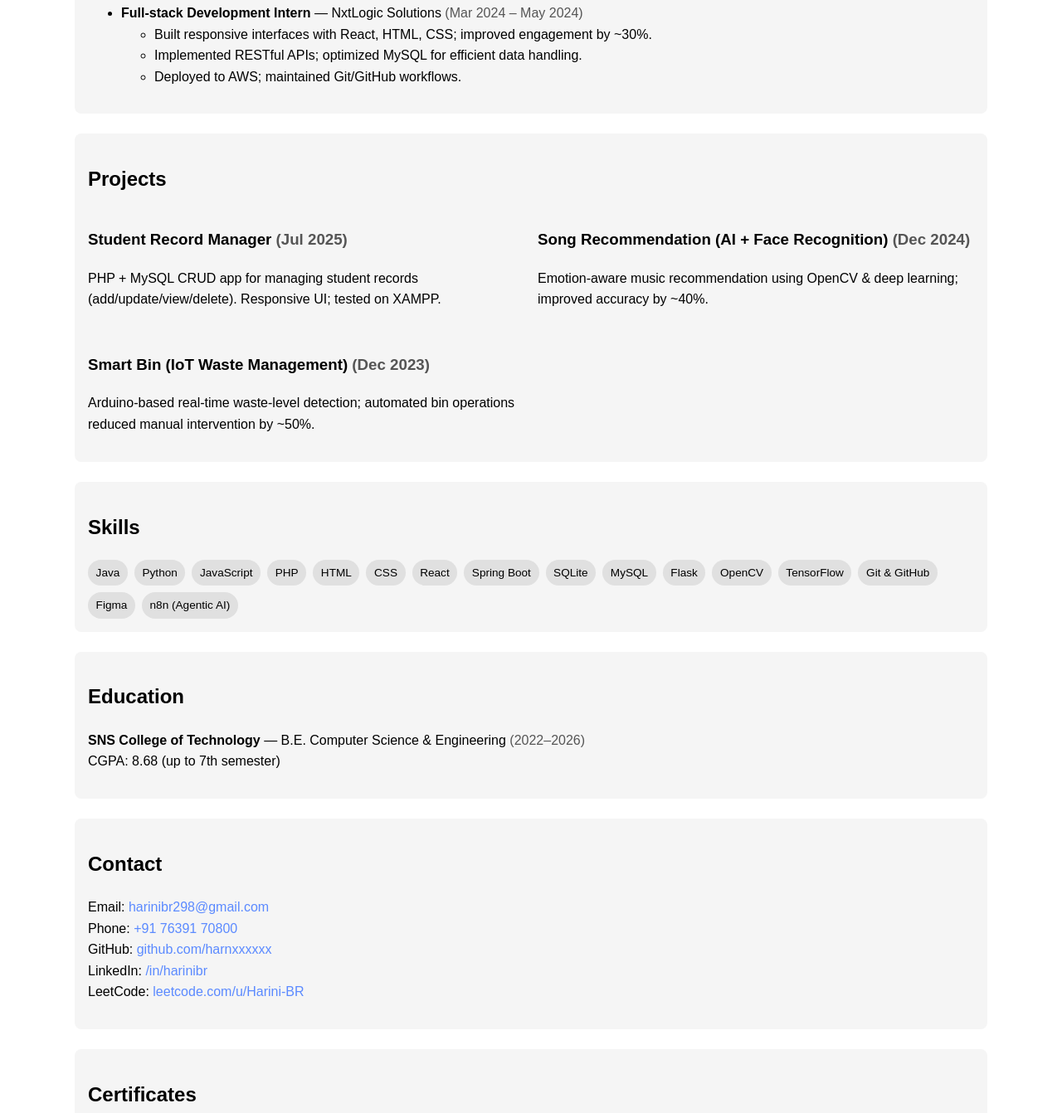
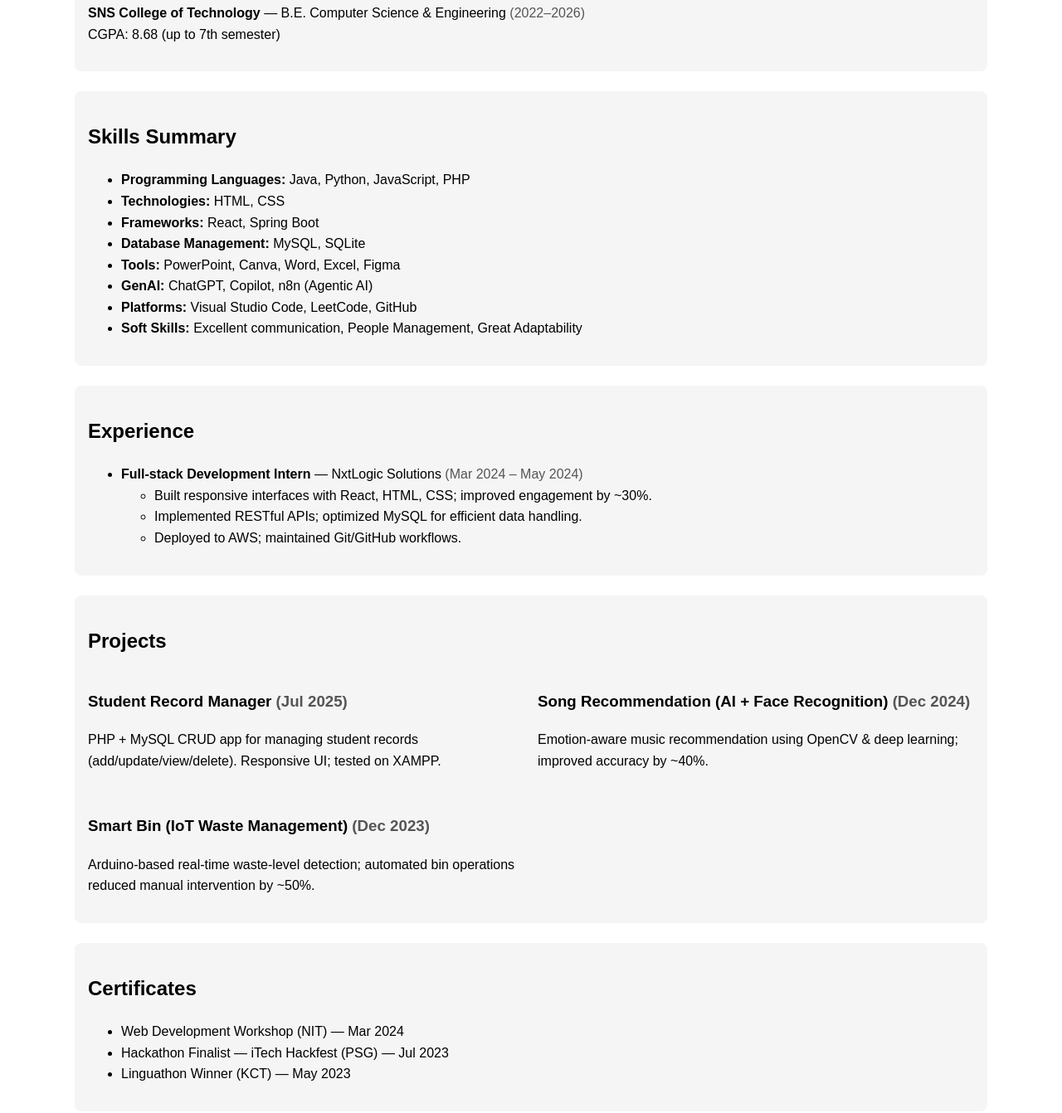
Before and after one commit to harnxxxxxx/portfolio-website, a plain HTML site: page index.html in a window 1280 px wide. Shown: the part 632-1974 px from the top of the page at 83% size. Drawn offline with Linux system fonts and the light colour scheme.

Commit message:
Update index.html

```diff
--- a/index.html
+++ b/index.html
@@ -23,7 +23,7 @@
 <main>
 <section class="card">
 <h1>Aspiring Web Solutions Engineer</h1>
-      <p class="subtitle">Full‑stack development • AI integration • React • Java • Python • Flask • OpenCV • TensorFlow • SQLite • MySQL • OOP • Git</p>
+<p class="subtitle">Full-stack development • AI integration • React • Java • Python • Flask • OpenCV • TensorFlow • SQLite • MySQL • OOP • Git</p>
 <div class="tags">
 <span class="pill">Coimbatore, IN</span>
 <span class="pill">Available for Internships & FTE (2026)</span>
@@ -31,15 +31,38 @@
 </div>
 </section>
 
+
 <section class="card">
 <h2>Professional Summary</h2>
-      <p>Hands‑on developer building scalable web apps and AI tools. Experienced in crafting dynamic UIs, optimizing performance, integrating REST APIs, and deploying to cloud. Strong problem‑solving and communication skills; comfortable across the stack from React front‑ends to Python/Flask services and SQL databases.</p>
+<p>Hands-on developer building scalable web apps and AI tools. Experienced in crafting dynamic UIs, optimizing performance, integrating REST APIs, and deploying to cloud. Strong problem-solving and communication skills; comfortable across the stack from React front-ends to Python/Flask services and SQL databases.</p>
 </section>
+
+
+<section class="card">
+<h2>Education</h2>
+<p><strong>SNS College of Technology</strong> — B.E. Computer Science & Engineering <span class="muted">(2022–2026)</span><br>CGPA: 8.68 (up to 7th semester)</p>
+</section>
+
+
+<section class="card">
+<h2>Skills Summary</h2>
+<ul class="skills-list">
+<li><strong>Programming Languages:</strong> Java, Python, JavaScript, PHP</li>
+<li><strong>Technologies:</strong> HTML, CSS</li>
+<li><strong>Frameworks:</strong> React, Spring Boot</li>
+<li><strong>Database Management:</strong> MySQL, SQLite</li>
+<li><strong>Tools:</strong> PowerPoint, Canva, Word, Excel, Figma</li>
+<li><strong>GenAI:</strong> ChatGPT, Copilot, n8n (Agentic AI)</li>
+<li><strong>Platforms:</strong> Visual Studio Code, LeetCode, GitHub</li>
+<li><strong>Soft Skills:</strong> Excellent communication, People Management, Great Adaptability</li>
+</ul>
+</section>
+
 
 <section class="card">
 <h2>Experience</h2>
 <ul>
-        <li><strong>Full‑stack Development Intern</strong> — NxtLogic Solutions <span class="muted">(Mar 2024 – May 2024)</span>
+<li><strong>Full-stack Development Intern</strong> — NxtLogic Solutions <span class="muted">(Mar 2024 – May 2024)</span>
 <ul>
 <li>Built responsive interfaces with React, HTML, CSS; improved engagement by ~30%.</li>
 <li>Implemented RESTful APIs; optimized MySQL for efficient data handling.</li>
@@ -48,6 +71,7 @@
 </li>
 </ul>
 </section>
+
 
 <section class="card">
 <h2>Projects</h2>
@@ -58,50 +82,15 @@
 </div>
 <div>
 <h3>Song Recommendation (AI + Face Recognition) <span class="muted">(Dec 2024)</span></h3>
-          <p>Emotion‑aware music recommendation using OpenCV & deep learning; improved accuracy by ~40%.</p>
+<p>Emotion-aware music recommendation using OpenCV & deep learning; improved accuracy by ~40%.</p>
 </div>
 <div>
 <h3>Smart Bin (IoT Waste Management) <span class="muted">(Dec 2023)</span></h3>
-          <p>Arduino‑based real‑time waste‑level detection; automated bin operations reduced manual intervention by ~50%.</p>
+<p>Arduino-based real-time waste-level detection; automated bin operations reduced manual intervention by ~50%.</p>
 </div>
 </div>
 </section>
 
-    <section class="card">
-      <h2>Skills</h2>
-      <div class="skills">
-        <span class="pill">Java</span>
-        <span class="pill">Python</span>
-        <span class="pill">JavaScript</span>
-        <span class="pill">PHP</span>
-        <span class="pill">HTML</span>
-        <span class="pill">CSS</span>
-        <span class="pill">React</span>
-        <span class="pill">Spring Boot</span>
-        <span class="pill">SQLite</span>
-        <span class="pill">MySQL</span>
-        <span class="pill">Flask</span>
-        <span class="pill">OpenCV</span>
-        <span class="pill">TensorFlow</span>
-        <span class="pill">Git & GitHub</span>
-        <span class="pill">Figma</span>
-        <span class="pill">n8n (Agentic AI)</span>
-      </div>
-    </section>
-
-    <section class="card">
-      <h2>Education</h2>
-      <p><strong>SNS College of Technology</strong> — B.E. Computer Science & Engineering <span class="muted">(2022–2026)</span><br>CGPA: 8.68 (up to 7th semester)</p>
-    </section>
-
-    <section class="card">
-      <h2>Contact</h2>
-      <p>Email: <a href="mailto:harinibr298@gmail.com">harinibr298@gmail.com</a><br>
-         Phone: <a href="tel:+917639170800">+91 76391 70800</a><br>
-         GitHub: <a href="https://github.com/harnxxxxxx" target="_blank">github.com/harnxxxxxx</a><br>
-         LinkedIn: <a href="https://www.linkedin.com/in/harinibr/" target="_blank">/in/harinibr</a><br>
-         LeetCode: <a href="https://leetcode.com/u/Harini-BR/" target="_blank">leetcode.com/u/Harini-BR</a></p>
-    </section>
 
 <section class="card">
 <h2>Certificates</h2>
@@ -112,17 +101,19 @@
 </ul>
 </section>
 
+
+<section class="card">
+<h2>Languages</h2>
+<p>English • Tamil • German</p>
+</section>
+
+
 <section class="card">
 <h2>Extracurricular</h2>
 <ul>
 <li>Public Relations Member — Rotaract Club (Green City)</li>
 <li>Active contributor — Red Ribbon Club (SNSCT)</li>
 </ul>
-    </section>
-
-    <section class="card">
-      <h2>Languages</h2>
-      <p>English • Tamil • German</p>
 </section>
 </main>
 
```
Lines whose indentation alone changed are shown as unchanged.
